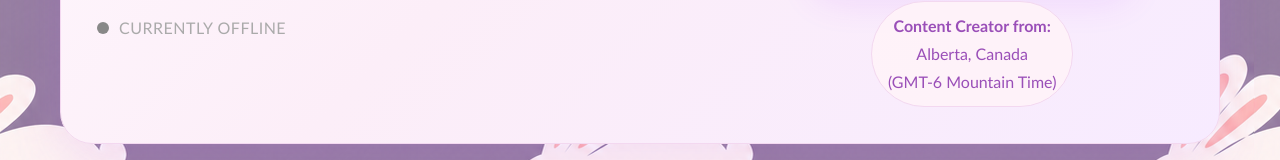
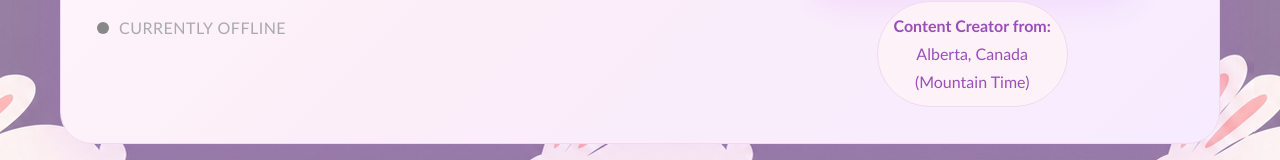
Before and after one commit to mccnick/TicTacToe2, a React (Vite) app in the folder mystic-julie/: page / in a window 1280 px wide. Shown: the part 468-628 px from the top of the page. Built offline with nearby package versions, Linux system fonts and the light colour scheme; no server answers.

Commit message:
mountain time

```diff
--- a/mystic-julie/src/pages/HomePage.jsx
+++ b/mystic-julie/src/pages/HomePage.jsx
@@ -113,7 +113,7 @@ function HomePage() {
           <div className="badge">
             <strong>Content Creator from:</strong>
             <span>Alberta, Canada</span>
-            <span>(GMT-6 Mountain Time)</span>
+            <span>(Mountain Time)</span>
           </div>
         </div>
       </header>
```
